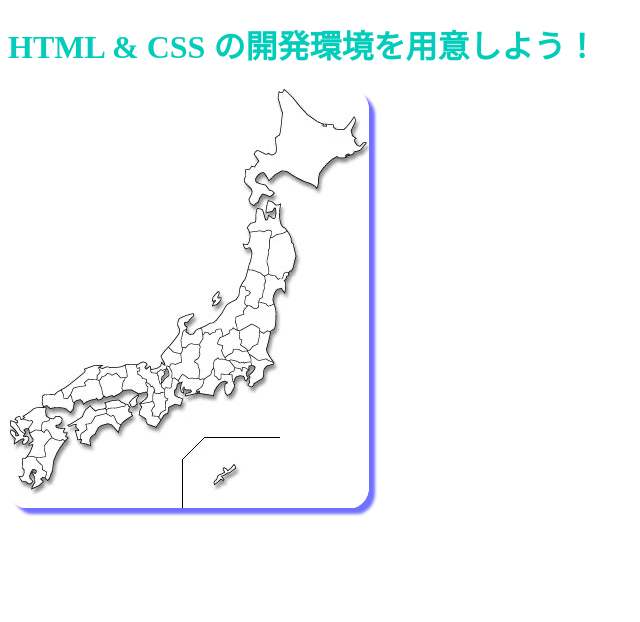
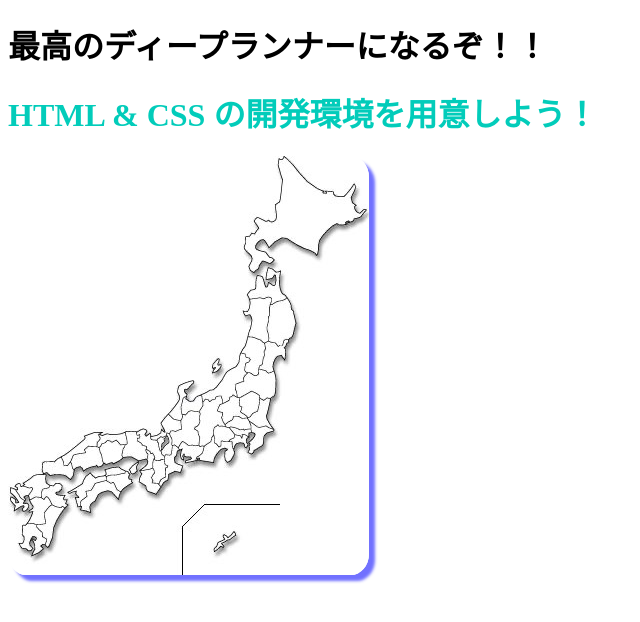
Before and after one commit to piroki-wine/day-one, a plain HTML site: page index.html in a window 1280 px wide. Shown: the whole page, without its empty margins (0-640 px from the left). Drawn offline with Linux system fonts and the light colour scheme.

Commit message:
Update index.html

```diff
--- a/index.html
+++ b/index.html
@@ -6,6 +6,7 @@
     <link rel="stylesheet" href="stylesheet.css">
   </head>
   <body>
+    <h1>最高のディープランナーになるぞ！！</h1>
     <h1 class="title">HTML & CSS の開発環境を用意しよう！</h1>
 
     <img src="IMG_8160.JPG" class="button" onclick="goClick()" width="361" height="419" alt="日本地図">
```
